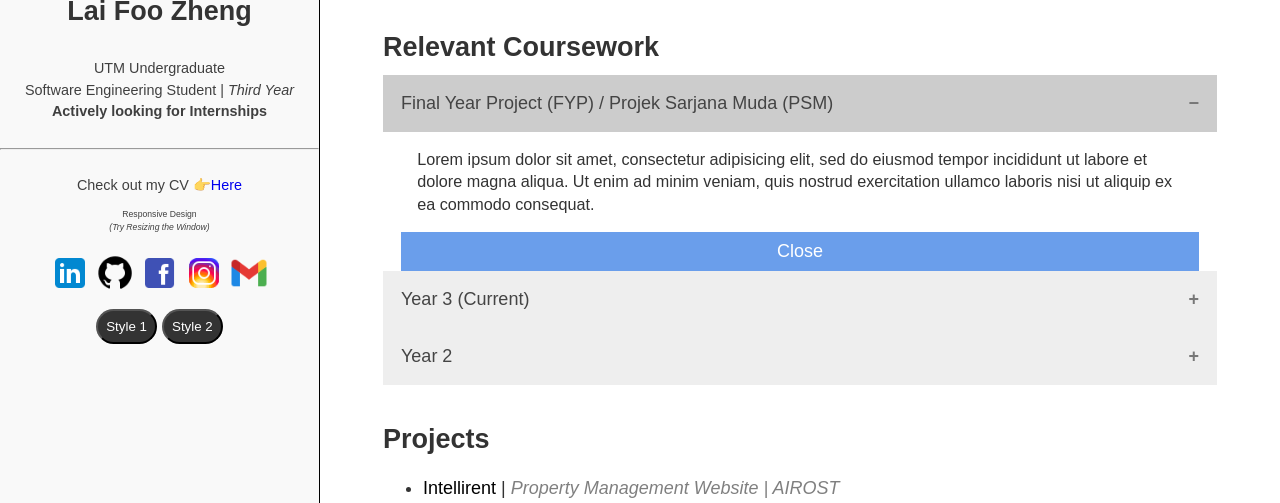
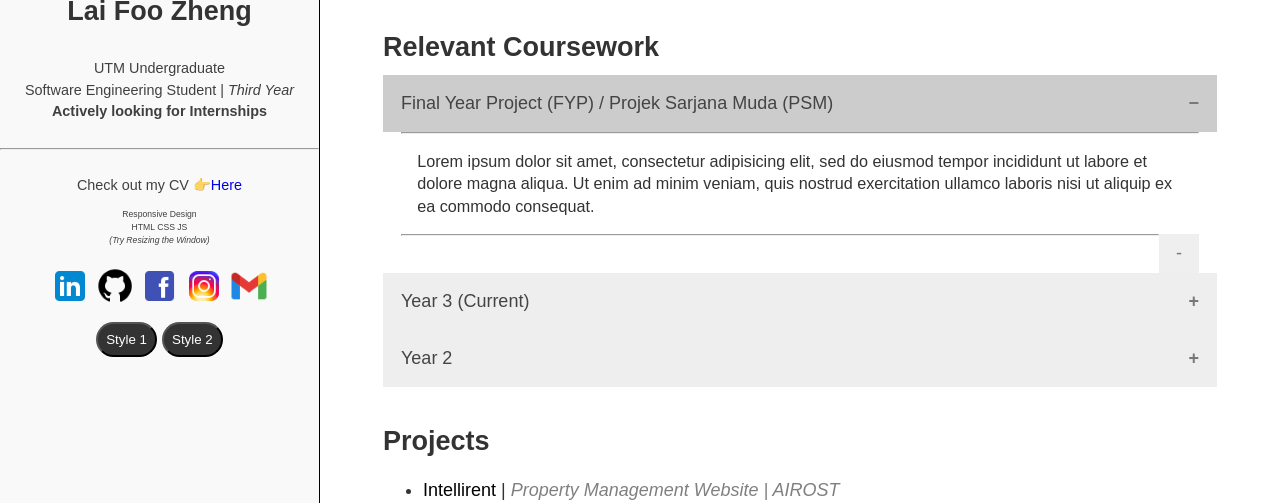
Before and after one commit to LaiFooZheng/LaiFooZheng.github.io, a plain HTML site: page index.html in a window 1280 px wide. Both pictures are taken after a click on the button "Final Year Project (FYP) / Projek Sarjana Muda (PSM)". Shown: the part 8335-8838 px from the top of the page. Drawn offline with Linux system fonts and the light colour scheme.

Commit message:
fix nested accordian

```diff
--- a/css/style1.css
+++ b/css/style1.css
@@ -226,7 +226,7 @@ h1 {
   background-color: #eee;
   color: #444;
   cursor: pointer;
-  padding: 18px;
+  padding: 1em;
   width: 100%;
   border: none;
   text-align: left;
@@ -273,12 +273,17 @@ h1 {
 .close-btn {
   padding: 0.5em;
   font-size: 1em;
-  background-color: #6a9eeb;
-  color: white;
   border: none;
   cursor: pointer;
   display: block;
-  width: 100%;
+  color: #777;
+  float: right;
+  width: 5%;
+}
+
+.close-btn:hover {
+  background: #2196f3;
+  color: white;
 }
 
 /* Projects Styling */
--- a/index.html
+++ b/index.html
@@ -3,8 +3,8 @@
 
 <head>
 	<meta charset="UTF-8">
-	<!-- <meta http-equiv="X-UA-Compatible" content="IE=edge">
-	<meta name="viewport" content="width=device-width, initial-scale=1.0"> -->
+	<!-- <meta http-equiv="X-UA-Compatible" content="IE=edge"> -->
+	<meta name="viewport" content="width=device-width, initial-scale=1">
 	<link href='css/style1.css' rel='stylesheet' type='text/css' id="style-link">
 
 	<title>Lai Foo Zheng</title>
@@ -14,7 +14,7 @@
 	<div class="wrapper">
 		<div class="left-side">
 			<div class="intro" id="intro">
-				<img src="img/fz.jpg">
+				<img alt="profile" src="img/fz.jpg">
 				<div class="intro-text">
 					<h1>Lai Foo Zheng</h1>
 					<p>UTM Undergraduate</p>
@@ -28,17 +28,20 @@
 							target="_blank">Here</a>
 					</p>
 					<div class="additional">
-						<p>Responsive Design </p>
+						<p>Responsive Design</p>
+						<p>HTML CSS JS</p>
 						<p><em>&#40;Try Resizing the Window&#41;</em></p>
 					</div>
 					<div class="social">
-						<a href="https://www.linkedin.com/in/laifoozheng" target="_blank"><img
+						<a href="https://www.linkedin.com/in/laifoozheng" target="_blank"><img alt="linkedin logo"
 								src="img/linkedin.png"></a>
-						<a href="https://github.com/LaiFooZheng" target="_blank"><img src="img/github.png"></a>
-						<a href="https://www.facebook.com/laifoozheng" target="_blank"><img src="img/facebook.png"></a>
-						<a href="https://www.instagram.com/foozheng_lai" target="_blank"><img
+						<a href="https://github.com/LaiFooZheng" target="_blank"><img alt="github logo"
+								src="img/github.png"></a>
+						<a href="https://www.facebook.com/laifoozheng" target="_blank"><img alt="facebook logo"
+								src="img/facebook.png"></a>
+						<a href="https://www.instagram.com/foozheng_lai" target="_blank"><img alt="instagram logo"
 								src="img/instagram.png"></a>
-						<a href="mailto: lai.zheng@graduate.utm.my"><img src="img/gmail.png"></a>
+						<a href="mailto: lai.zheng@graduate.utm.my"><img alt="gmail logo" src="img/gmail.png"></a>
 					</div>
 					<div class="styling">
 						<button id="button1">Style 1</button>
@@ -330,21 +333,25 @@
 						<button type="button" class="accordion">Final Year Project (FYP) / Projek Sarjana Muda (PSM)
 						</button>
 						<div class="panel">
+							<hr>
 							<p>Lorem ipsum dolor sit amet, consectetur adipisicing elit, sed do eiusmod tempor
 								incididunt ut labore et dolore magna aliqua. Ut enim ad minim veniam, quis nostrud
 								exercitation ullamco laboris nisi ut aliquip ex ea commodo consequat.</p>
-							<button type="button" class="close-btn">Close</button>
+							<button type="button" class="close-btn">-</button>
+							<hr>
 						</div>
-
 						<button type="button" class="accordion">Year 3 (Current)</button>
 						<div class="panel">
-							<h2>Semester 6 (Current)</h2>
+							<hr>
+							<button type="button" class="accordion">Projects</button>
+							<div class="panel">
 								<div class="section-content">
 									<div class="timeline-block">
 										<h2>Mobile Application Programming</h2>
 										<p>This course covers the development of mobile applications using modern
 											technologies and
-										frameworks, addressing the entire software development lifecycle and adapting to
+											frameworks, addressing the entire software development lifecycle and
+											adapting to
 											specific user and device needs.</p>
 										<p>
 											<b>Project</b>
@@ -369,8 +376,10 @@
 									<div class="timeline-block">
 										<h2>Web Techonology</h2>
 										<p>This course explores advanced web technologies (Web2.0 and Web3.0), covering
-										topics from web services and frontend development to hybrid mobile app creation
-										using JavaScript, jQuery, Bootstrap, AJAX, and frameworks like Phonegap/Cordova
+											topics from web services and frontend development to hybrid mobile app
+											creation
+											using JavaScript, jQuery, Bootstrap, AJAX, and frameworks like
+											Phonegap/Cordova
 											for full lifecycle development.</p>
 										<p>
 											<b>Project:</b>
@@ -385,10 +394,17 @@
 										</p>
 										<p>Grade | -</p>
 									</div>
+								</div>
+								<button type="button" class="close-btn">-</button>
+							</div>
+							<button type="button" class="accordion">Academics</button>
+							<div class="panel">
+								<div class="section-content">
 									<div class="timeline-block">
 										<h2>Computational Intelligence</h2>
 										<p>This course introduces computational intelligence methods like fuzzy logic,
-										neural networks, and evolutionary algorithms, emphasizing their application in
+											neural networks, and evolutionary algorithms, emphasizing their application
+											in
 											solving non-linear problems and enhancing academic research skills through
 											hands-on classes and journal paper reviews.</p>
 										<p>
@@ -423,9 +439,12 @@
 									</div>
 									<div class="timeline-block">
 										<h2>Theory of Computer Science</h2>
-									<p>This course introduces the fundamentals of computation theory, covering formal
-										languages, automata theory, and various abstract machines like Finite Automata
-										and Turing Machines, equipping students to construct and test these models with
+										<p>This course introduces the fundamentals of computation theory, covering
+											formal
+											languages, automata theory, and various abstract machines like Finite
+											Automata
+											and Turing Machines, equipping students to construct and test these models
+											with
 											appropriate inputs.</p>
 										<p>
 											<b>Project</b>
@@ -439,11 +458,12 @@
 										</p>
 										<p>Grade | -</p>
 									</div>
-
 								</div>
-							<button type="button" class="close-btn">Close</button>
+								<button type="button" class="close-btn">-</button>
 							</div>
-
+							<button type="button" class="close-btn">-</button>
+							<hr>
+						</div>
 						<button type="button" class="accordion">Year 2</button>
 						<div class="panel">
 							<p>Lorem ipsum dolor sit amet, consectetur adipisicing elit, sed do eiusmod tempor
@@ -502,7 +522,7 @@
 			</div>
 			<div class="footer">
 				<a href="#">
-					<img src="img/arrowup.png">
+					<img alt="arrow up icon" src="img/arrowup.png">
 					<h2 style="display: inline;">Back to Top</h2>
 				</a>
 				<code>Copyright &copy; 2024 Lai Foo Zheng</code>
@@ -537,11 +557,13 @@
 	for (i = 0; i < acc.length; i++) {
 		acc[i].addEventListener("click", function () {
 			this.classList.toggle("active");
+			var parent = this.parentElement;
 			var panel = this.nextElementSibling;
 			if (panel.style.maxHeight) {
 				panel.style.maxHeight = null;
 			} else {
 				panel.style.maxHeight = panel.scrollHeight + "px";
+				parent.style.maxHeight = parseInt(parent.style.maxHeight) + panel.scrollHeight + "px";
 			}
 		});
 	}
@@ -555,12 +577,6 @@
 			panel.previousElementSibling.classList.remove("active");
 		});
 	}
-	// var darkModeToggle = document.getElementById("dark-mode-toggle");
-
-	// darkModeToggle.addEventListener("click", function () {
-	// 	document.body.classList.toggle('dark-mode');
-	// });
-
 </script>
 
 </html>
```
Also changed, not shown: img/fz.jpg. Lines whose indentation alone changed are shown as unchanged.
